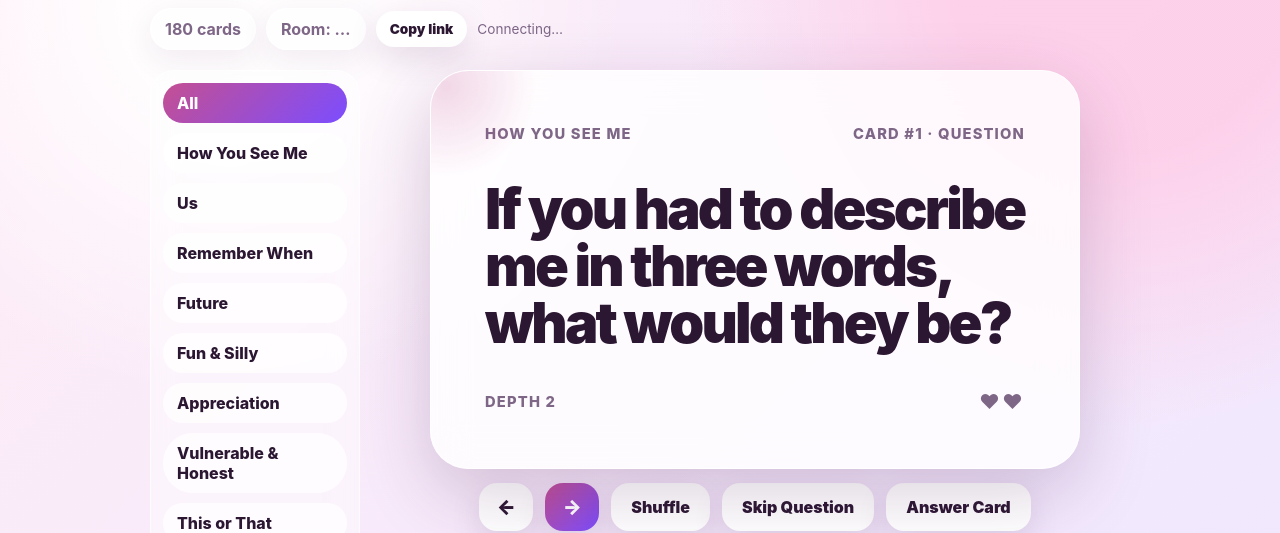
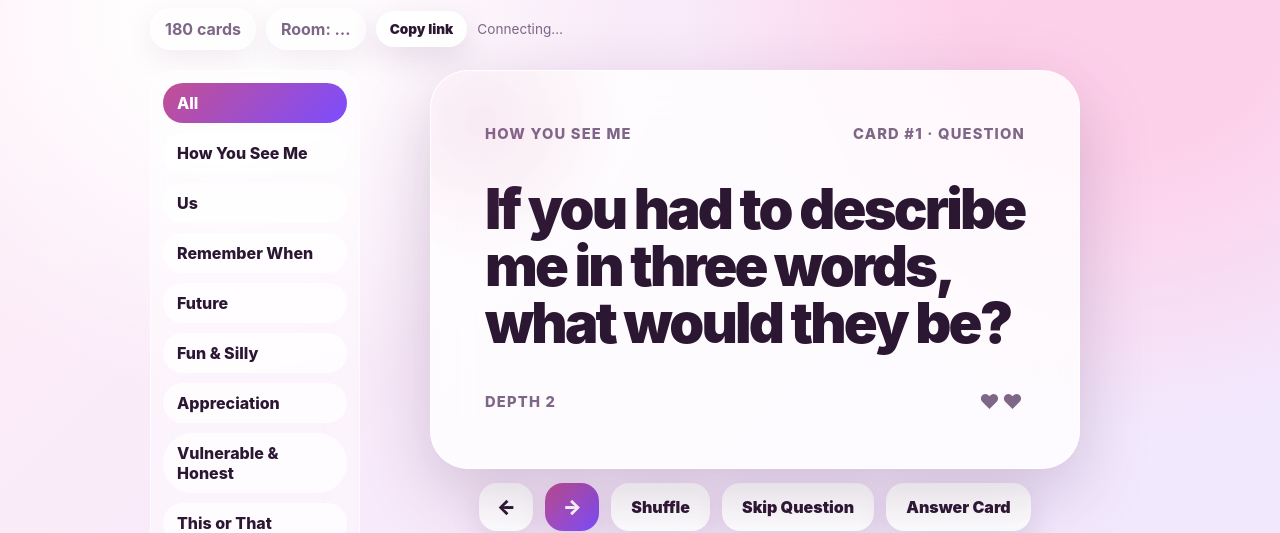
Before and after one commit to tylerism/relationship, a plain HTML site: page public/index.html in a window 1280 px wide. Shown: the part 124-657 px from the top of the page. Drawn offline with Linux system fonts and the light colour scheme; no server answers.

Commit message:
Soften card glow with larger, subtler ::before gradient.
Updates the card highlight to a 300px glow with reduced opacity for a softer look.

Co-authored-by: Cursor <cursoragent@cursor.com>

```diff
--- a/public/index.html
+++ b/public/index.html
@@ -143,11 +143,12 @@
     .card::before {
       content: "";
       position: absolute;
-      inset: -80px auto auto -80px;
-      width: 190px;
-      height: 190px;
+      inset: -100px auto auto -100px;
+      width: 300px;
+      height: 300px;
       background: radial-gradient(circle, var(--glow), transparent 68%);
       border-radius: 50%;
+      opacity: 0.5;
     }
 
     .meta {
```
